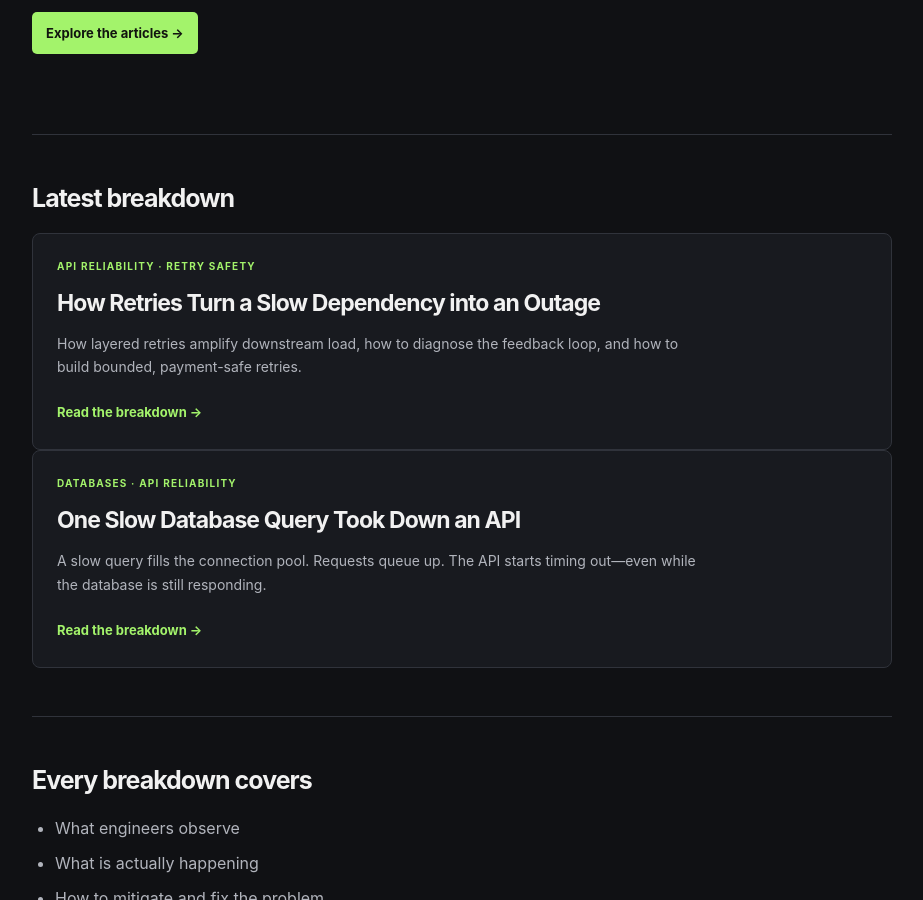
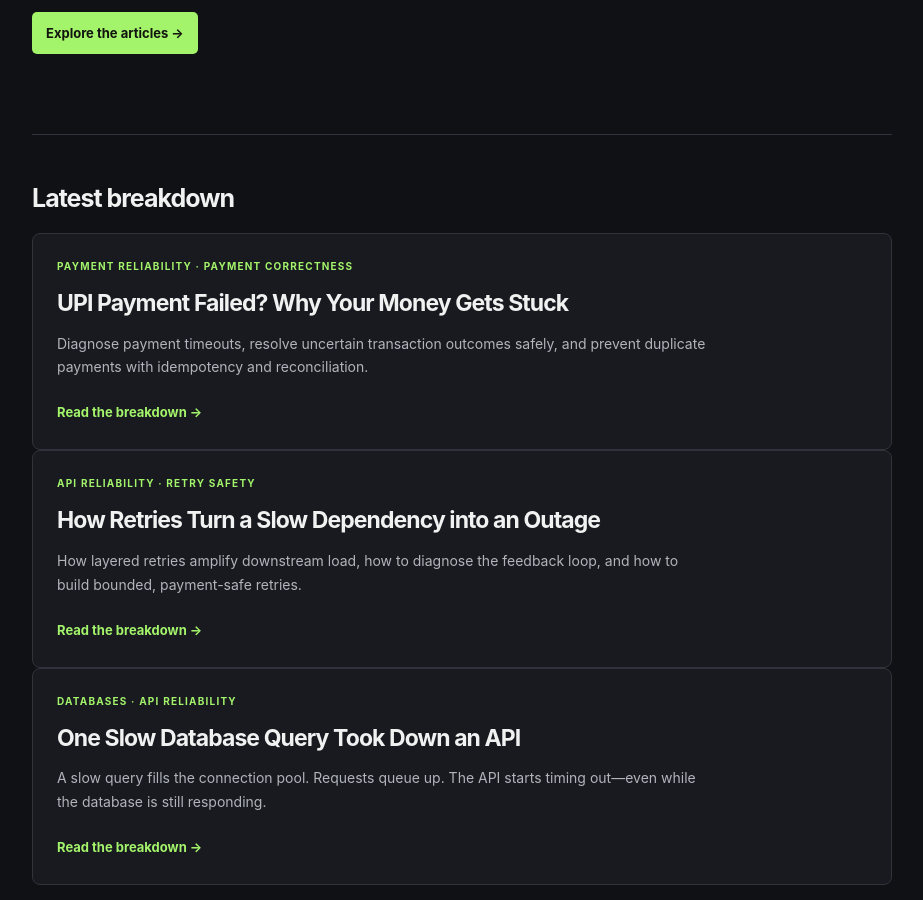
Before and after one commit to prodproblems/blog, a Jekyll site: the page built from index.md, in a window 1280 px wide and 900 px high, scrolled down 424 px. Shown: the whole window, without its empty margins (178-1101 px from the left). Built offline with Jekyll 4.4.1, drawn with Linux system fonts in a browser that asks for light colours.

Commit message:
Feature Day 3 payment reliability article on homepage

```diff
--- a/index.md
+++ b/index.md
@@ -13,6 +13,12 @@ description: Real engineering problems, explained simply.
 
 <section class="home-section">
   <h2>Latest breakdown</h2>
+  <a class="article-card" href="{{ '/articles/upi-payment-timeout-money-debited/' | relative_url }}">
+    <p class="eyebrow">PAYMENT RELIABILITY · PAYMENT CORRECTNESS</p>
+    <h3>UPI Payment Failed? Why Your Money Gets Stuck</h3>
+    <p>Diagnose payment timeouts, resolve uncertain transaction outcomes safely, and prevent duplicate payments with idempotency and reconciliation.</p>
+    <span class="card-link">Read the breakdown →</span>
+  </a>
   <a class="article-card" href="{{ '/articles/retries-turn-slow-dependency-into-outage/' | relative_url }}">
     <p class="eyebrow">API RELIABILITY · RETRY SAFETY</p>
     <h3>How Retries Turn a Slow Dependency into an Outage</h3>
```
